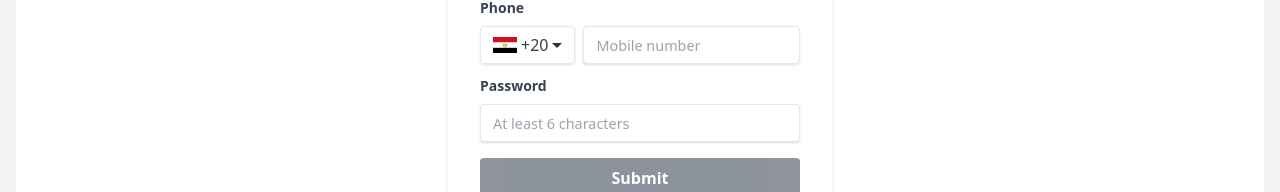
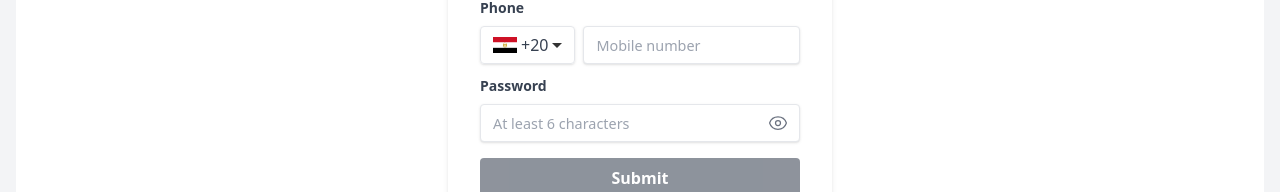
Before and after one commit to barrada/craftsy-client, a Nuxt app: page /register in a window 1280 px wide. Shown: the part 269-461 px from the top of the page. Built offline with nearby package versions, Linux system fonts and the light colour scheme.

Commit message:
added show hide password eye icon to the registration page

```diff
--- a/components/forms/Registration.vue
+++ b/components/forms/Registration.vue
@@ -82,21 +82,36 @@
       </div>
 
       <!-- Password Input -->
-      <div class="mb-4">
+      <div class="mb-4 relative">
         <label
           class="block text-gray-700 text-sm font-bold mb-2"
           for="password"
           >{{ $t("registration.password") }}</label
         >
+        <div class="flex items-center">
           <input
             v-model="password"
-          type="password"
+            :type="showPassword ? 'text' : 'password'"
             id="password"
             required
             placeholder="At least 6 characters"
-          class="shadow appearance-none border rounded w-full py-2 px-3 text-gray-700 leading-tight focus:outline-none focus:shadow-outline"
+            class="shadow appearance-none border rounded w-full py-2 px-3 text-gray-700 leading-tight focus:outline-none focus:shadow-outline pr-10"
             @input="validatePassword"
           />
+          <div
+            class="absolute  right-0 pr-3 flex items-center"
+            @click="toggleShowPassword"
+          >
+            <EyeIcon
+              v-if="!showPassword"
+              class="h-5 w-5 text-gray-500 cursor-pointer"
+            />
+            <EyeSlashIcon
+              v-else
+              class="h-5 w-5 text-gray-500 cursor-pointer"
+            />
+          </div>
+        </div>
       </div>
       <!-- password errors -->
       <div
@@ -190,6 +205,7 @@
 import { onMounted, ref, computed } from "vue";
 import { useRuntimeConfig } from "#app";
 import countryData from "@/assets/countryData.json";
+import { EyeIcon, EyeSlashIcon } from "@heroicons/vue/24/outline";
 
 const config = useRuntimeConfig();
 const apiUrl = `${config.public.apiBase}/users/register`;
@@ -198,6 +214,7 @@ const name = ref("");
 const password = ref("");
 const phone = ref("");
 const errorMessage = ref("");
+const showPassword = ref(false); // State for showing/hiding password
 
 const showNameError = ref(false);
 const showPhoneError = ref(false);
@@ -304,17 +321,13 @@ function toggleCountryList() {
 function getCountryFlagPath(initials) {
   return `/img/flags/${initials}.png`; // Use initials to construct the path
 }
+
+function toggleShowPassword() {
+  showPassword.value = !showPassword.value;
+}
 </script>
 
 <style scoped>
-/* .phone-input-container {
-    display: flex;
-    align-items: center;
-    border: 1px solid #ccc;
-    border-radius: 4px;
-    padding: 8px;
-  } */
-
 .country-code-container {
   display: flex;
   align-items: center;
```
Lines whose indentation alone changed are shown as unchanged.
